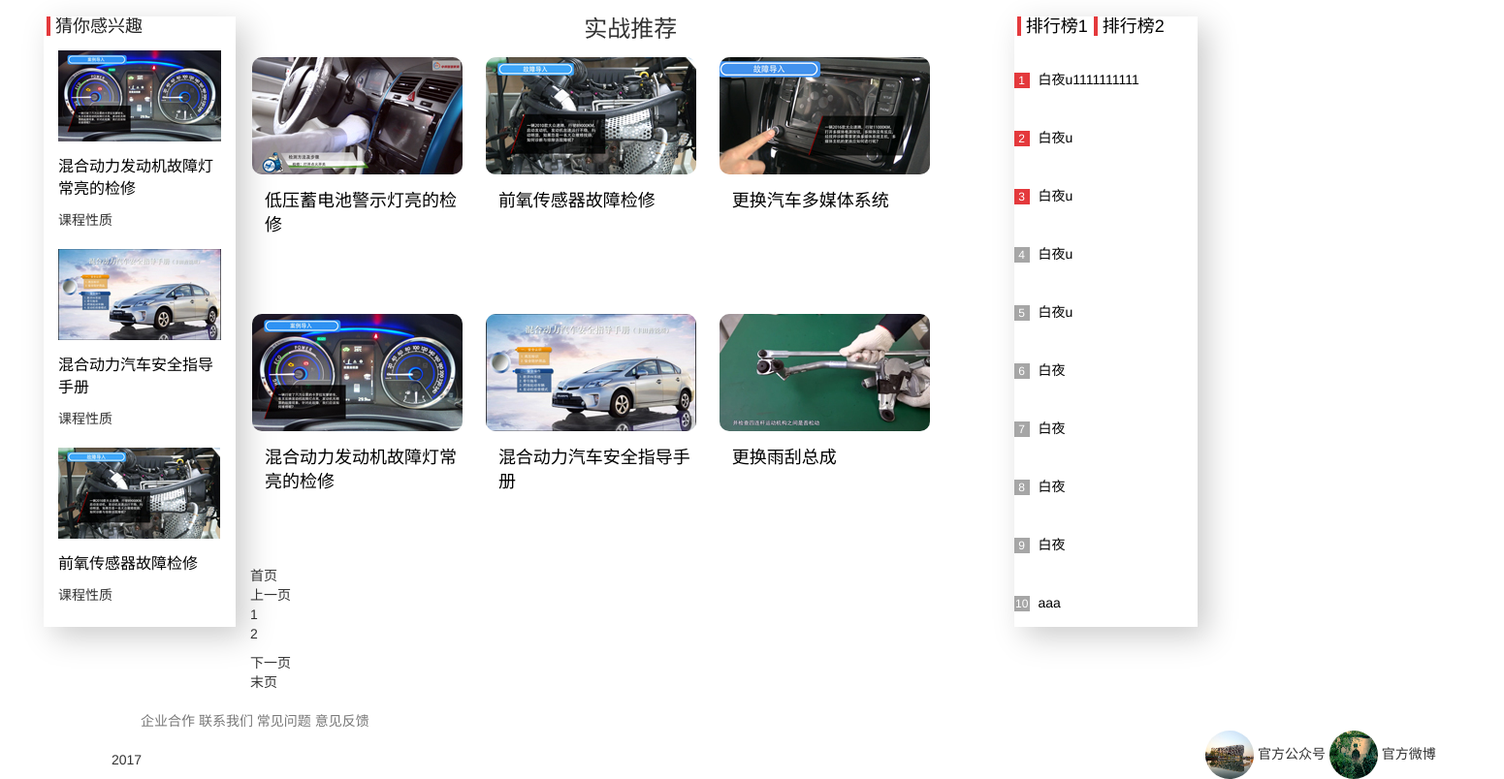
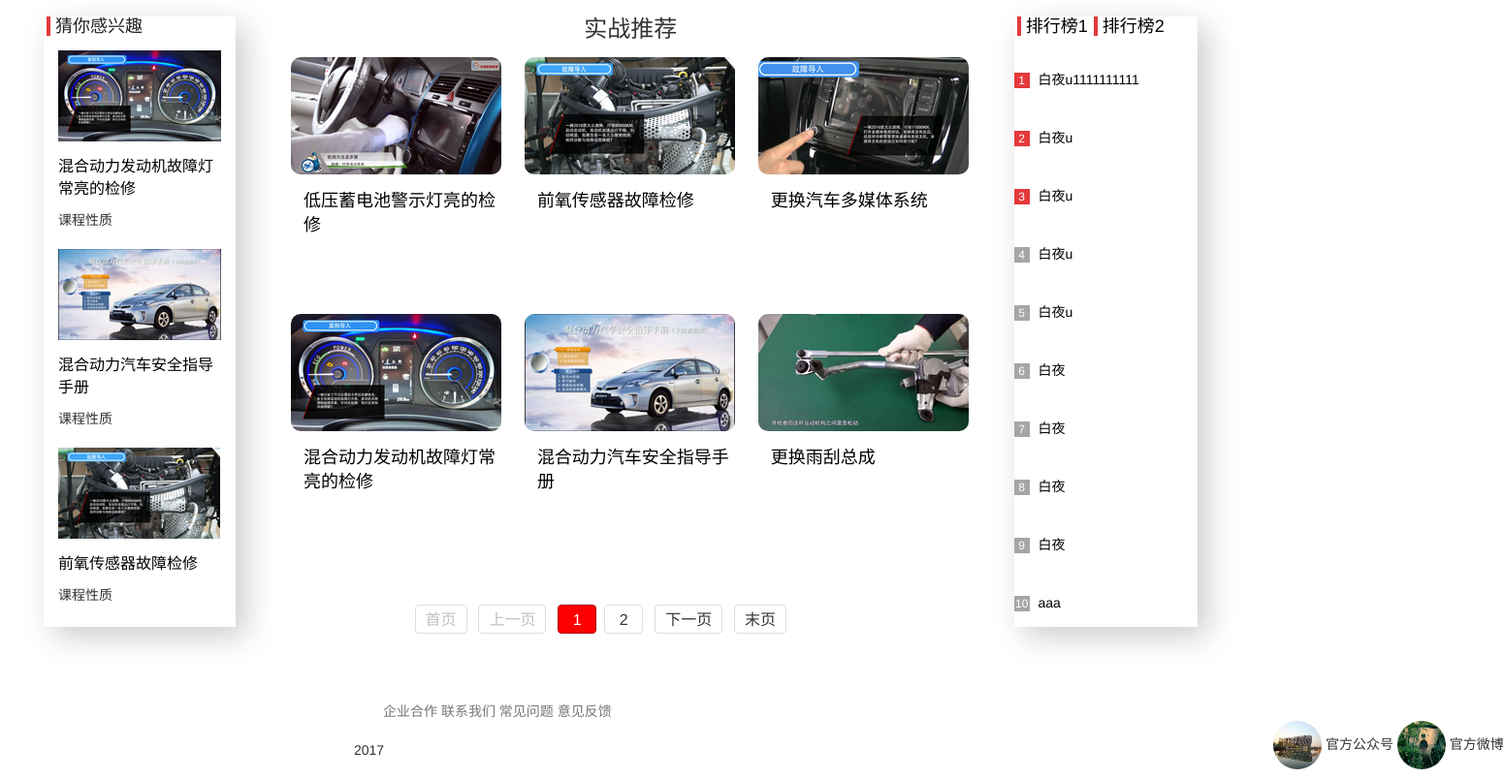
Before and after one commit to xjxhub/index, a plain HTML site: page index.html in a window 1280 px wide. Shown: the part 994-1798 px from the top of the page at 97% size, 1551 px wide, since content can reach past the window. Drawn offline with Linux system fonts and the light colour scheme.

Commit message:
10.19
实战演练，footer样式

```diff
--- a/css/index.css
+++ b/css/index.css
@@ -41,6 +41,7 @@ ul li{
 }
 .nav .dropdown .dropdown-menu a{
     position: relative;
+    color:#000;
 }
 .nav .dropdown .dropdown-menu .drop-right{
     width:90%;
@@ -250,6 +251,11 @@ ul li{
     margin:0 auto;
     display: flex;
 }
+#shizhan{
+    width:100%;
+    height:510px;
+    margin-left:40px;
+}
 div.mask-play-right{
     position: relative;
 }
@@ -315,31 +321,11 @@ div.mask-play:hover .mask{
     padding:10px;
     display: none;
 }
-.intro1{
-    position: absolute;
-    top:-102px;
-    left:10px;
-}
-.intro2{
-    position: absolute;
-    top:-102px;
-    left:10px;
-}
-.intro3{
-    position: absolute;
-    top:-102px;
-    left:10px;
-}
-.intro4{
-    position: absolute;
-    top:-102px;
-    left:10px;
-}
-.intro5{
-    position: absolute;
-    top:-102px;
-    left:10px;
-}
+.intro1,
+.intro2,
+.intro3,
+.intro4,
+.intro5,
 .intro6{
     position: absolute;
     top:-102px;
@@ -399,6 +385,53 @@ div.mask-play:hover .mask{
     background: #a6a6a6;
     margin-right: 5px;
 }
+/*paging*/
+#paging {
+    overflow: hidden;
+    width: 100%;
+    margin-top: 60px;
+    text-align: center;
+}
+#paging .first,
+#paging .last,
+#paging .prev,
+#paging .next,
+#paging .list li {
+    display: inline-block;
+    height: 30px;
+    line-height: 30px;
+    margin: 0 4px;
+    padding: 0 10px;
+    border: 1px solid #ddd;
+    cursor: default;
+    border-radius: 4px;
+    vertical-align: top;
+    cursor:pointer;
+    font-size:16px;
+
+}
+#paging .list {
+    display: inline-block;
+    vertical-align: top;
+}
+#paging .list li {
+    width: 40px;
+    padding: 0;
+    text-align: center;
+    cursor:pointer;
+}
+#paging .list li.cur {
+    color: #fff;
+    background-color: #f00;
+    border-color: #a00;
+    cursor: auto;
+}
+
+#paging .disable {
+    color: #bfbfbf;
+    cursor: not-allowed;
+}
+/*排行榜*/
 #tab{
     position: relative;
 }
@@ -427,14 +460,14 @@ ul.tab li a{
 
 /*footer*/
 #footer{
-    margin-top:20px;
+    margin-top:60px;
 }
 #footer,
 .wei{
     position: relative;
 }
 .footer-item{
-margin-left:115px;
+margin-left:365px;
 }
 .footer-item li{
     display:inline-block;
@@ -448,7 +481,7 @@ margin-left:115px;
 ul.footer-right{
     position: absolute;
     top:20px;
-    right:-1100px;
+    right:-920px;
     margin-bottom:30px;
 }
 ul.footer-right .img-circle{
```
